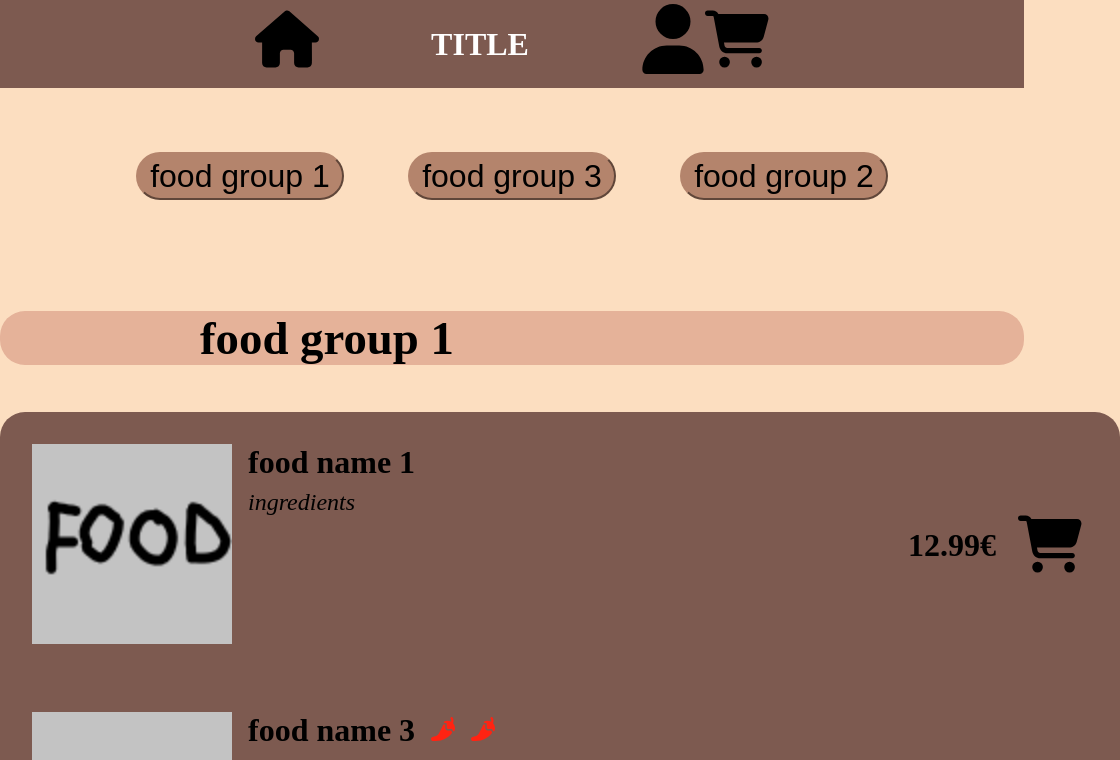
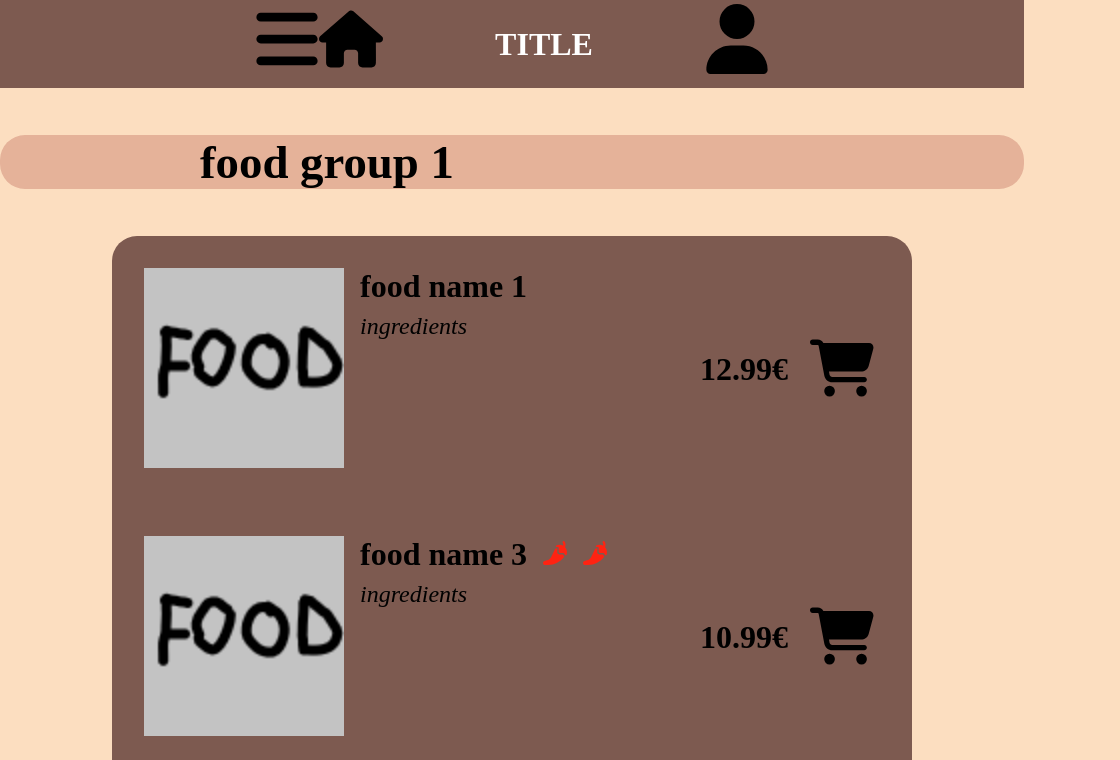
Before and after one commit to Purple-Snake/Food-ordering-application, a React (Vite) app in the folder Frontend/: page / in a window 1024 px wide. Shown: the top 760 px of the page, 1120 px wide, since content can reach past the window. Built offline with nearby package versions, Linux system fonts and the light colour scheme.

Commit message:
started working on mobile design

```diff
--- a/Frontend/src/App.css
+++ b/Frontend/src/App.css
@@ -24,6 +24,10 @@
   width: min-content;
   margin: auto;
   vertical-align: middle;
+}
+
+.sidePanel {
+  display: none;
 }
 
 .title {
@@ -69,7 +73,8 @@
   border-radius: 25px;
 }
 
-.theFoodMenuItems, .menuBackground {
+.theFoodMenuItems,
+.menuBackground {
   margin: auto;
   width: 70rem;
 }
@@ -122,3 +127,35 @@
   width: 12.5rem;
   height: 12.5rem;
 }
+
+
+
+/* @media (min-width: 769px) and (max-width: 1024px) {
+  .sidePanel {
+    display: flex;
+  }
+
+  .menuBackground {
+    margin: auto;
+    width: 50rem;
+  }
+
+  .cartBtn {
+    display: none;
+  }
+} */
+
+@media (max-width: 768px) {
+  .sidePanel {
+    display: flex;
+  }
+
+  .menuBackground {
+    margin: auto;
+    width: 45rem;
+  }
+
+  .cartBtn {
+    display: none;
+  }
+}
--- a/Frontend/src/App.jsx
+++ b/Frontend/src/App.jsx
@@ -1,4 +1,5 @@
 import './App.css'
+import './tabletApp.css'
 import NavBar from './components/index/NavBar'
 import Home from './components/index/Home'
 import { Routes, Route } from 'react-router-dom'
--- a/Frontend/src/components/index/NavBar.jsx
+++ b/Frontend/src/components/index/NavBar.jsx
@@ -1,24 +1,29 @@
 import userIcon from "../../assets/images/svg/user-solid.svg";
 import cartIcon from "../../assets/images/svg/cart-shopping-solid.svg";
-import homeIcon from "../../assets/images/svg/house-solid.svg"
+import homeIcon from "../../assets/images/svg/house-solid.svg";
+import sidePanelBars from "../../assets/images/svg/bars-solid.svg";
 
 function NavBar() {
   return (
     <div className="navBar">
       <div className="navBarItemContainer">
+        <div className="sidePanelBtn">
+          <img src={sidePanelBars} alt="Side panel" className="icon" />
+        </div>
         <a href="/">
           <img src={homeIcon} alt="Home" className="icon" />
         </a>
         <h1 className="title">TITLE</h1>
         <div className="linkConatainer">
           <a href="/userpage">
-            <img src={userIcon} alt="User" id="userIcon" className="icon" />
+            <img src={userIcon} alt="User" className="userIcon icon" />
           </a>
-          <a href="/cart">
-            <img src={cartIcon} alt="Cart" id="cartIcon" className="icon" />
+          <a href="/cart" className="cartBtn">
+            <img src={cartIcon} alt="Cart" className="cartIcon icon" />
           </a>
         </div>
       </div>
+      {/* side panel */}
     </div>
   );
 }
--- /dev/null
+++ b/Frontend/src/tabletApp.css
@@ -0,0 +1,22 @@
+@media (min-width: 769px) and (max-width: 1024px) {
+
+    /* Navbar */
+    .sidePanel {
+        display: flex;
+    }
+
+    /* Food group buttons */
+    .foodGroupContainer {
+        display: none;
+    }
+
+    /* Menu */
+    .menuBackground {
+        margin: auto;
+        width: 50rem;
+    }
+
+    .cartBtn {
+        display: none;
+    }
+}
```
Also changed, not shown: Frontend/src/assets/images/svg/bars-solid.svg (added).
